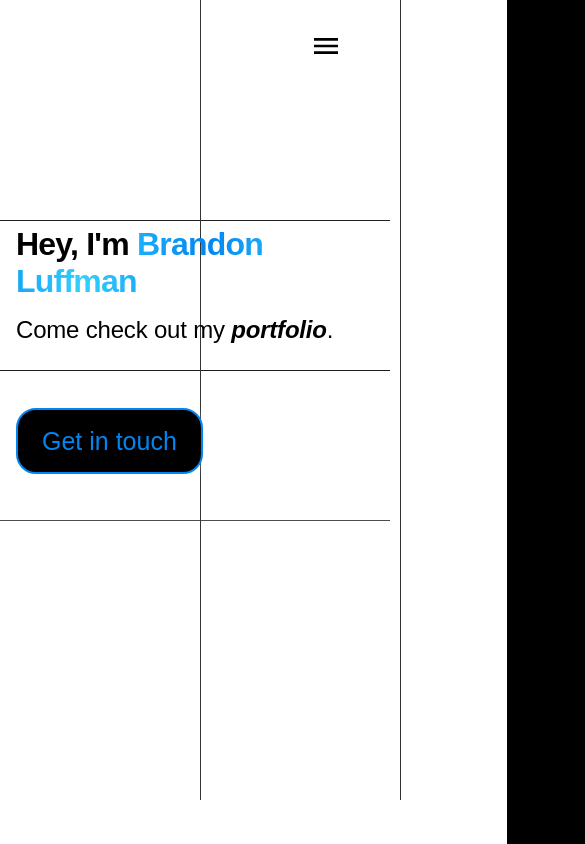
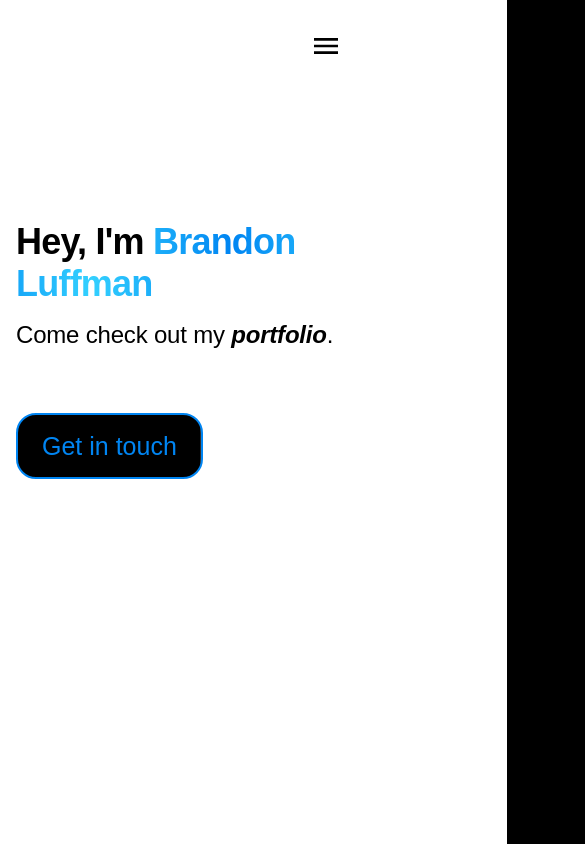
Before and after one commit to brandonluffman/portfolio, a Next.js app: page / in a window 390 px wide. Shown: the top 844 px of the page, 585 px wide, since content can reach past the window. Built offline with nearby package versions, Linux system fonts and the light colour scheme; a web font is replaced by a local one.

Commit message:
styling changes;s

```diff
--- a/styles/index.css
+++ b/styles/index.css
@@ -204,7 +204,7 @@ animation: sate3 3s infinite;
 
 @media only screen and (max-width: 400px) {
     .index-spotlight-header {
-        font-size:2rem;
+        font-size:2.25rem;
     }
     .index-spotlight-subheader {
         font-size:1.5rem;
@@ -227,6 +227,10 @@ animation: sate3 3s infinite;
     display: block;
     border:2px solid rgb(0, 133, 242);
     color: rgb(0, 133, 242);
+    }
+
+    .horizontal-line, .vertical-line {
+        display: none;
     }
 }
 
```
